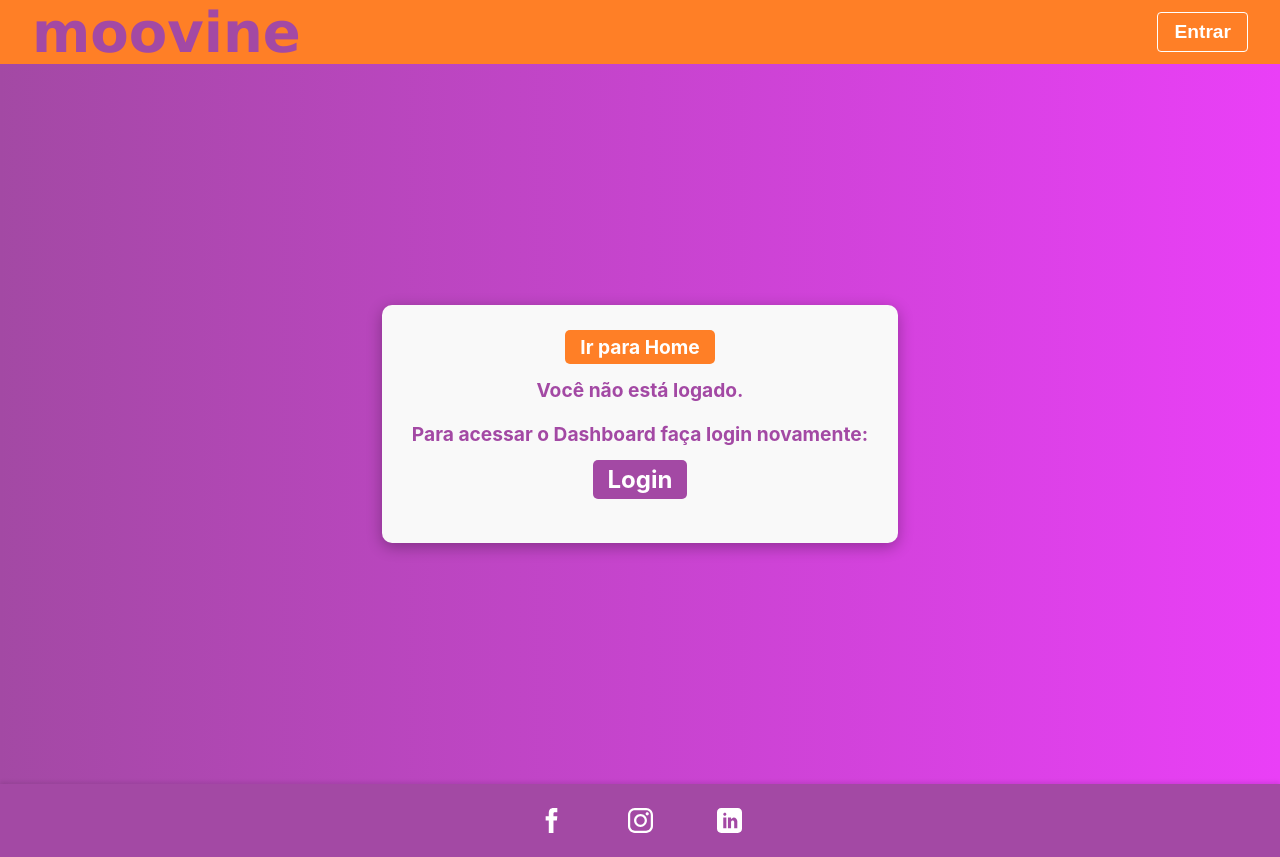
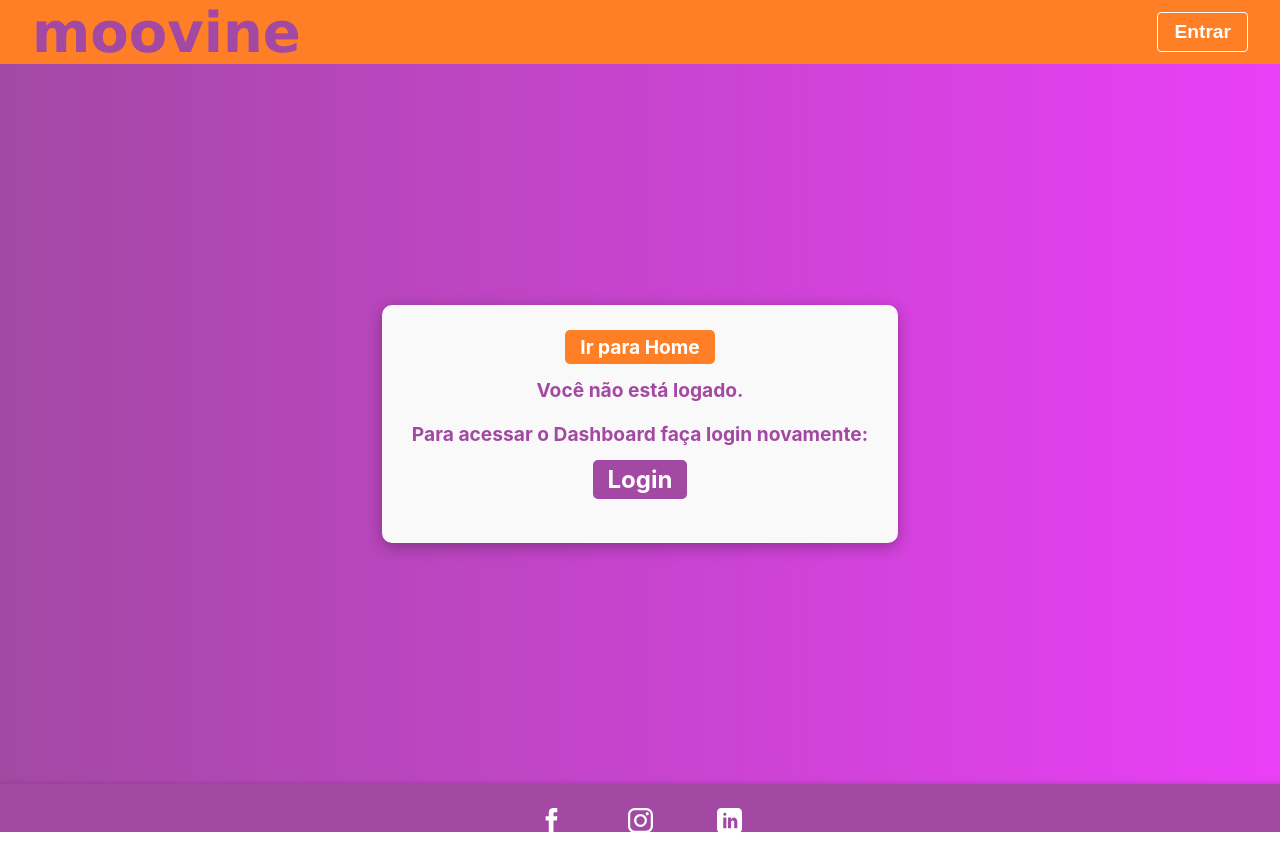
Before and after one commit to Nogmi81/prototipo-moovine-v3, a Next.js app: page /Dashboard in a window 1280 px wide. After the commit the page ends 833 px from the top, so only its background shows below. Built offline with nearby package versions, Linux system fonts and the light colour scheme; no server answers.

Commit message:
Update globals.css

```diff
--- a/src/app/styles/globals.css
+++ b/src/app/styles/globals.css
@@ -61,13 +61,13 @@ a {
 
 /* Footer Styles - MOVIMENTADO E AJUSTADO DO Footer.module.css */
 .footer {
+  height: 3rem;
   background-color: #A349A4; /* Cor de fundo do footer */
-  padding: 1.5rem; /* Padding interno */
+  padding: 0.8rem; /* Padding interno */
+  align-items: center;
   text-align: center;
   box-shadow: 0 -2px 4px rgba(0, 0, 0, 0.1);
-  color: white; /* Cor do texto no footer */
-  /* REMOVIDO: position: fixed, bottom, left, width, z-index, height */
-  /* A altura será determinada pelo conteúdo e padding */
+  color: #FFF;
 }
 
 .footer .socialIcons { /* Seletor mais específico para os ícones do footer */
@@ -81,15 +81,15 @@ a {
 .footer .socialIcons img {
 	max-height: 25px;
 	max-width: 25px;
-  margin: 0 1.5rem;
+  	margin: 0 1.5rem;
 }
 
 /* Media Queries para Responsividade do Footer */
-@media (max-width: 468px) {
+/* @media (max-width: 468px) {
   .footer {
-    display: none; /* Oculta o rodapé em telas muito pequenas */
+    display: none;
   }
-}
+} */
 
 @media (min-width: 469px) and (max-width: 645px) {
   .footer {
```
